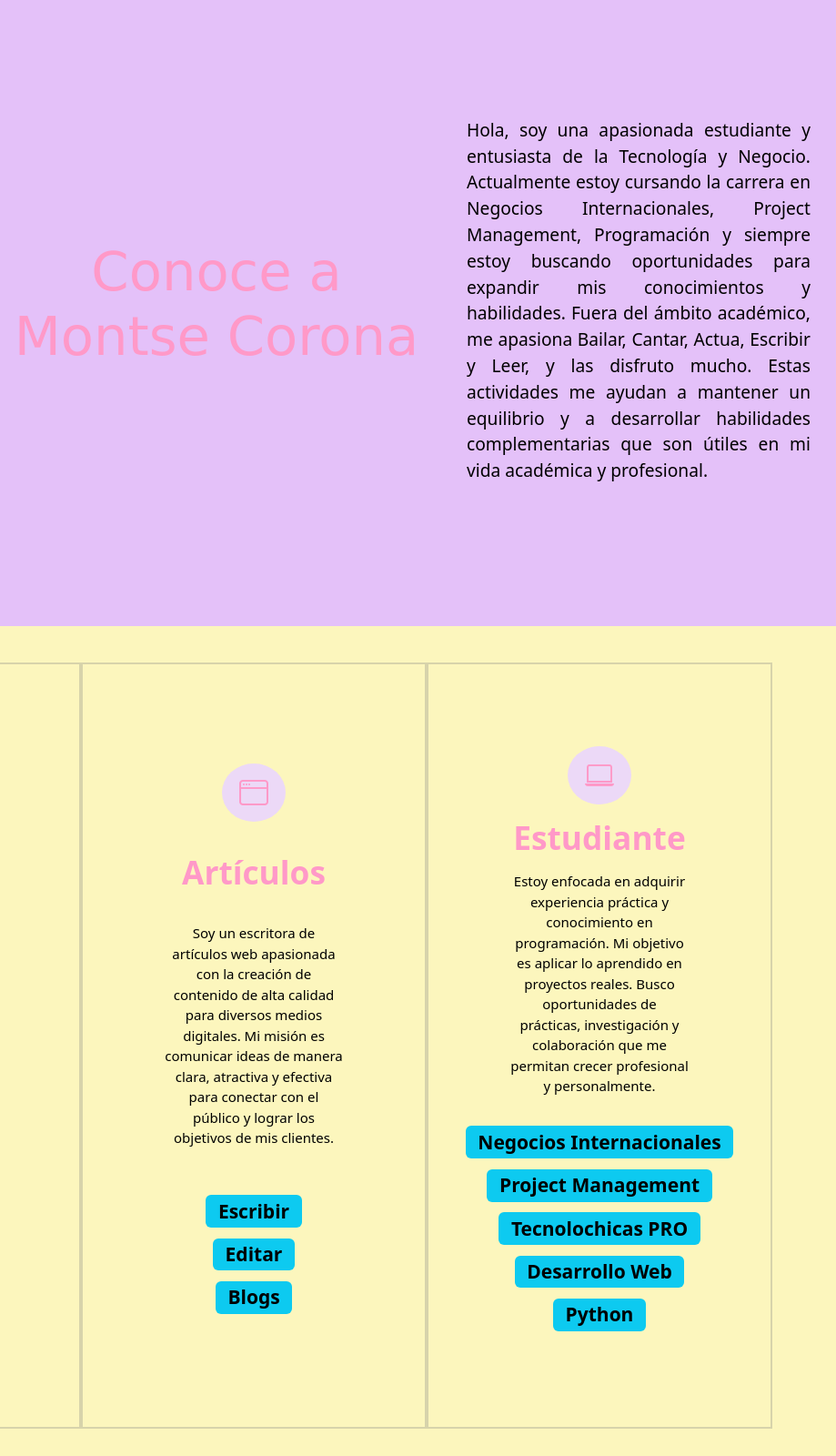
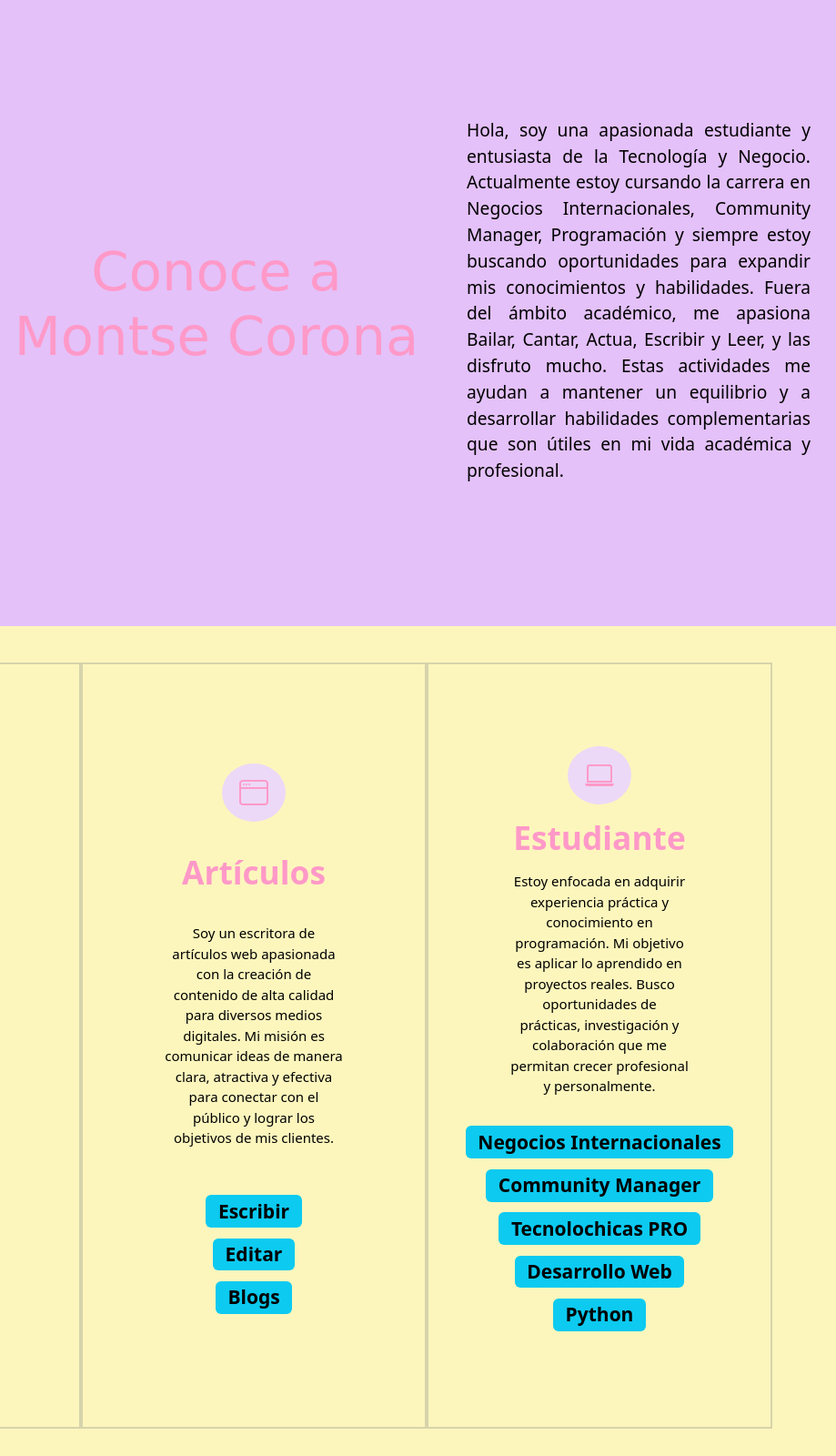
Before and after one commit to MonCorona/Portafolio, a plain HTML site: page index.html in a window 1280 px wide. Shown: the part 1080-2680 px from the top of the page at 91% size, 361-1280 px from the left. Drawn offline with nearby package versions, Linux system fonts and the light colour scheme; a web font is replaced by a local one.

Commit message:
Add files via upload

```diff
--- a/index.html
+++ b/index.html
@@ -83,7 +83,7 @@
 
            </div>
            <div class="columna col-8 col-md-4 ">
-            <p class="seccion-texto">Hola, soy una apasionada estudiante y entusiasta de la Tecnología y Negocio. Actualmente estoy cursando la carrera en Negocios Internacionales, Project Management, Programación  y siempre estoy buscando oportunidades para expandir mis conocimientos y habilidades. Fuera del ámbito académico, me apasiona Bailar, Cantar, Actua, Escribir y Leer, y las disfruto mucho. Estas actividades me ayudan a mantener un equilibrio y a desarrollar habilidades complementarias que son útiles en mi vida académica y profesional.</p>
+            <p class="seccion-texto">Hola, soy una apasionada estudiante y entusiasta de la Tecnología y Negocio. Actualmente estoy cursando la carrera en Negocios Internacionales, Community Manager, Programación  y siempre estoy buscando oportunidades para expandir mis conocimientos y habilidades. Fuera del ámbito académico, me apasiona Bailar, Cantar, Actua, Escribir y Leer, y las disfruto mucho. Estas actividades me ayudan a mantener un equilibrio y a desarrollar habilidades complementarias que son útiles en mi vida académica y profesional.</p>
             </div>
           </div>
         </div>
@@ -125,7 +125,7 @@
             <p>Estoy enfocada en adquirir experiencia práctica y conocimiento en programación. Mi objetivo es aplicar lo aprendido en proyectos reales. Busco oportunidades de prácticas, investigación y colaboración que me permitan crecer profesional y personalmente. </p>
             <div class="badges-contenedor">
               <span class="badge text-bg-info">Negocios Internacionales</span>
-              <span class="badge text-bg-info">Project Management</span>
+              <span class="badge text-bg-info">Community Manager</span>
               <span class="badge text-bg-info">Tecnolochicas PRO</span>
               <span class="badge text-bg-info">Desarrollo Web</span>
               <span class="badge text-bg-info">Python</span>
```
